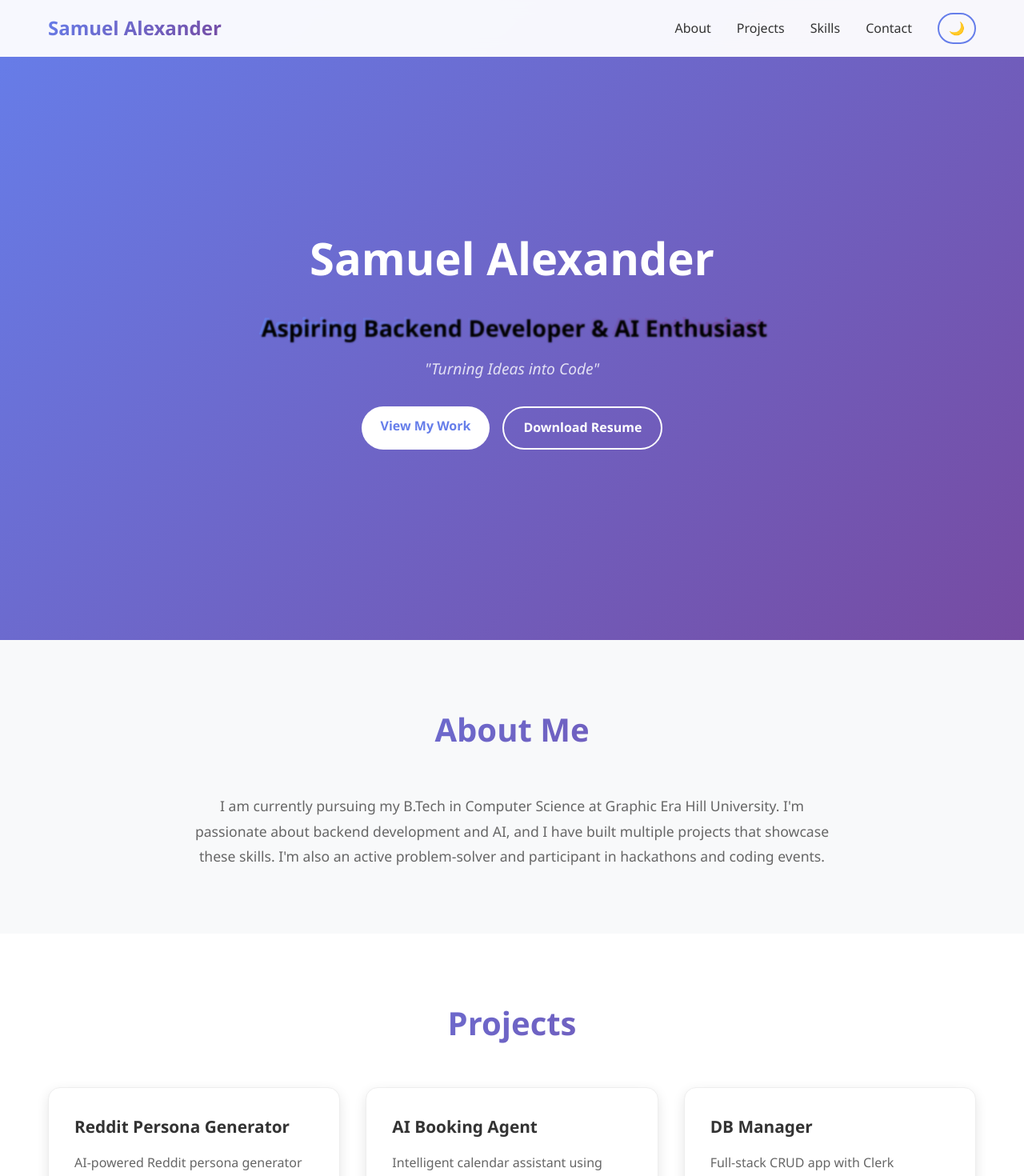
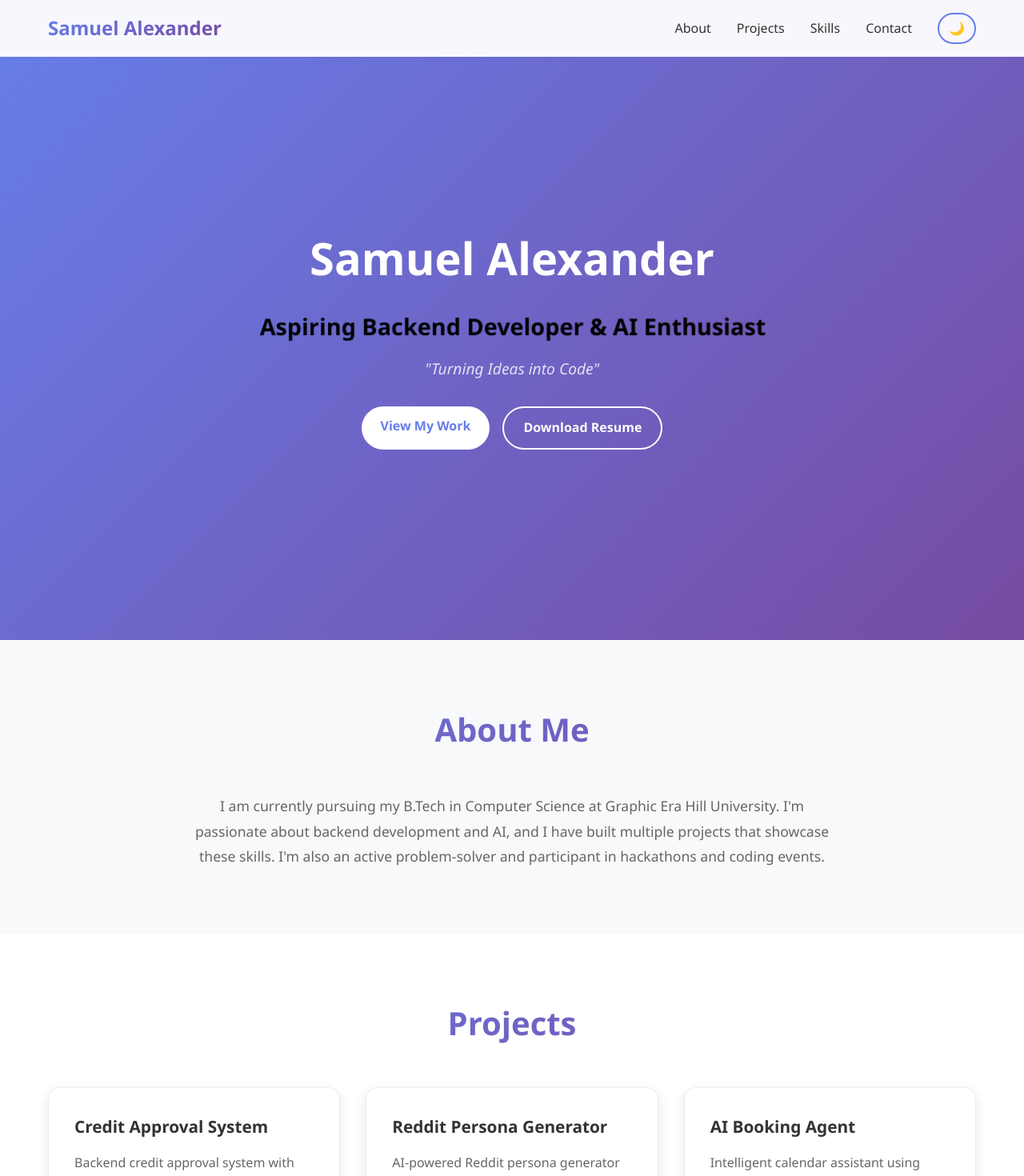
Before and after one commit to SamuelAlex013/portfolio, a React (Create React App) app: page / in a window 1280 px wide. Shown: the top 1470 px of the page at 80% size. Built offline with nearby package versions, Linux system fonts and the light colour scheme.

Commit message:
add credit approval system

```diff
--- a/src/App.css
+++ b/src/App.css
@@ -138,7 +138,7 @@ body {
   animation: fadeInUp 1s ease 0.6s forwards;
   color: #ffffff;
   /* make text-shadow darker */
-  text-shadow: 3px 3px 2px rgba(0,0,0,1);
+  text-shadow: 1px 1px 1px rgba(0,0,0,1);
 }
 
 .tagline {
--- a/src/App.js
+++ b/src/App.js
@@ -91,9 +91,14 @@ const AboutSection = () => {
 const ProjectsSection = () => {
   const projects = [
     {
+      title:"Credit Approval System",
+      description: "Backend credit approval system with Django and Docker",
+      github: "https://github.com/SamuelAlex013/Credit_Approval_backend"
+    },
+    {
       title:"Reddit Persona Generator",
       description: "AI-powered Reddit persona generator using Python and LLMs.",
-      github: "https://github.com/SamuelAlex013/reddit-persona-generator.git"
+      github: "https://github.com/SamuelAlex013/reddit-persona-generator"
     },
     {
       title: "AI Booking Agent",
```
